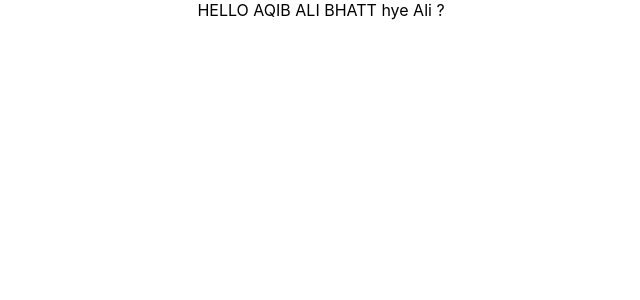
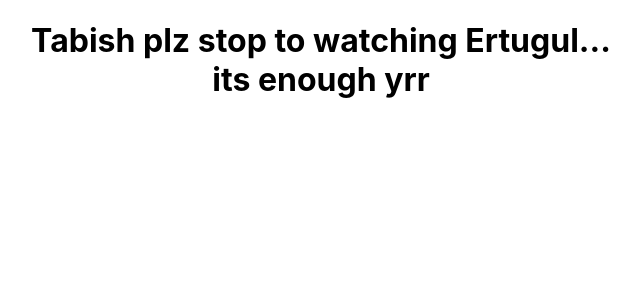
Before and after one commit to Alibutt787/aqibreact-1, a React (Create React App) app: page / in a window 1280 px wide. Shown: the top 300 px of the page, without its empty margins (319-959 px from the left). Built offline with nearby package versions, Linux system fonts and the light colour scheme.

Commit message:
Update App.js

```diff
--- a/src/App.js
+++ b/src/App.js
@@ -4,8 +4,8 @@ import './App.css';
 function App() {
   return (
     <div className="App">
-    HELLO AQIB ALI BHATT
-    hye Ali  ?
+    <h1>Tabish plz stop to  watching Ertugul...<br/>its enough yrr </h1>
+
     </div>
   );
 }
```
